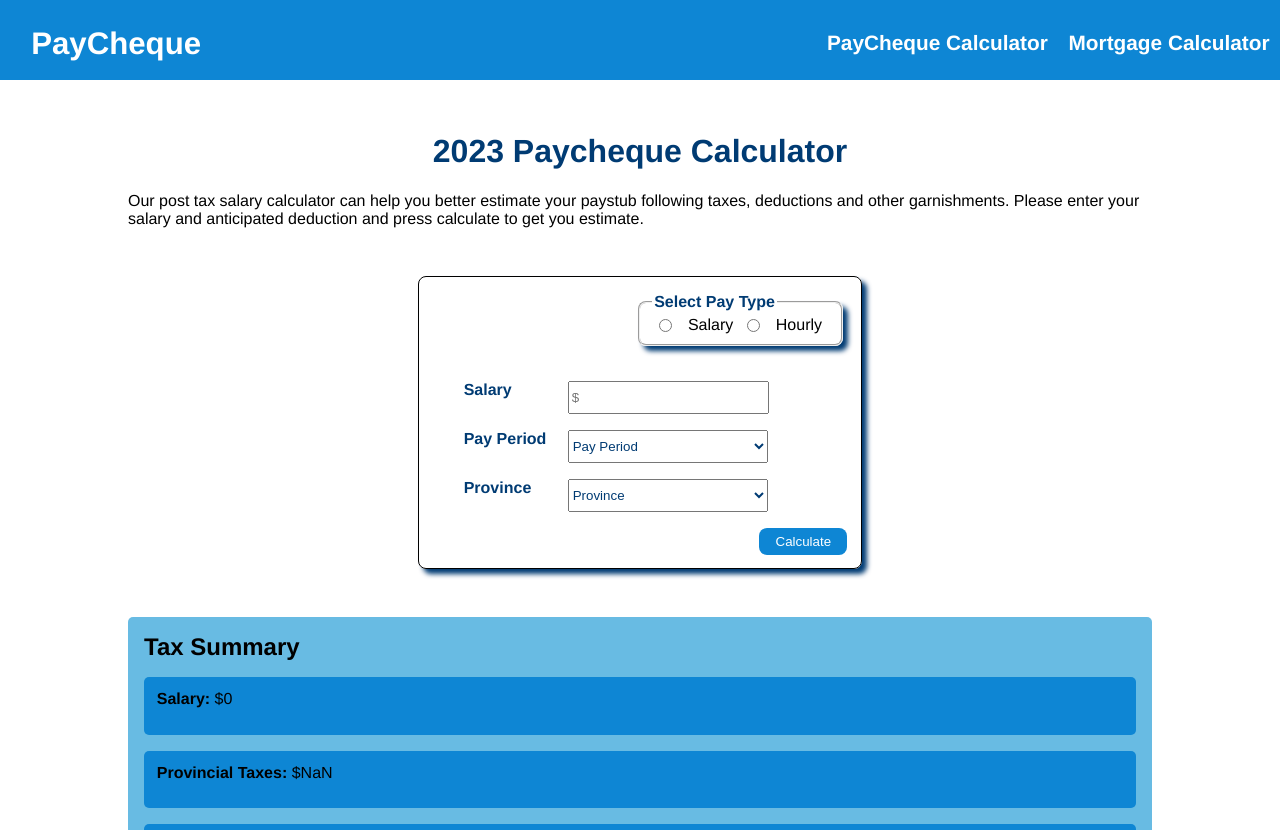
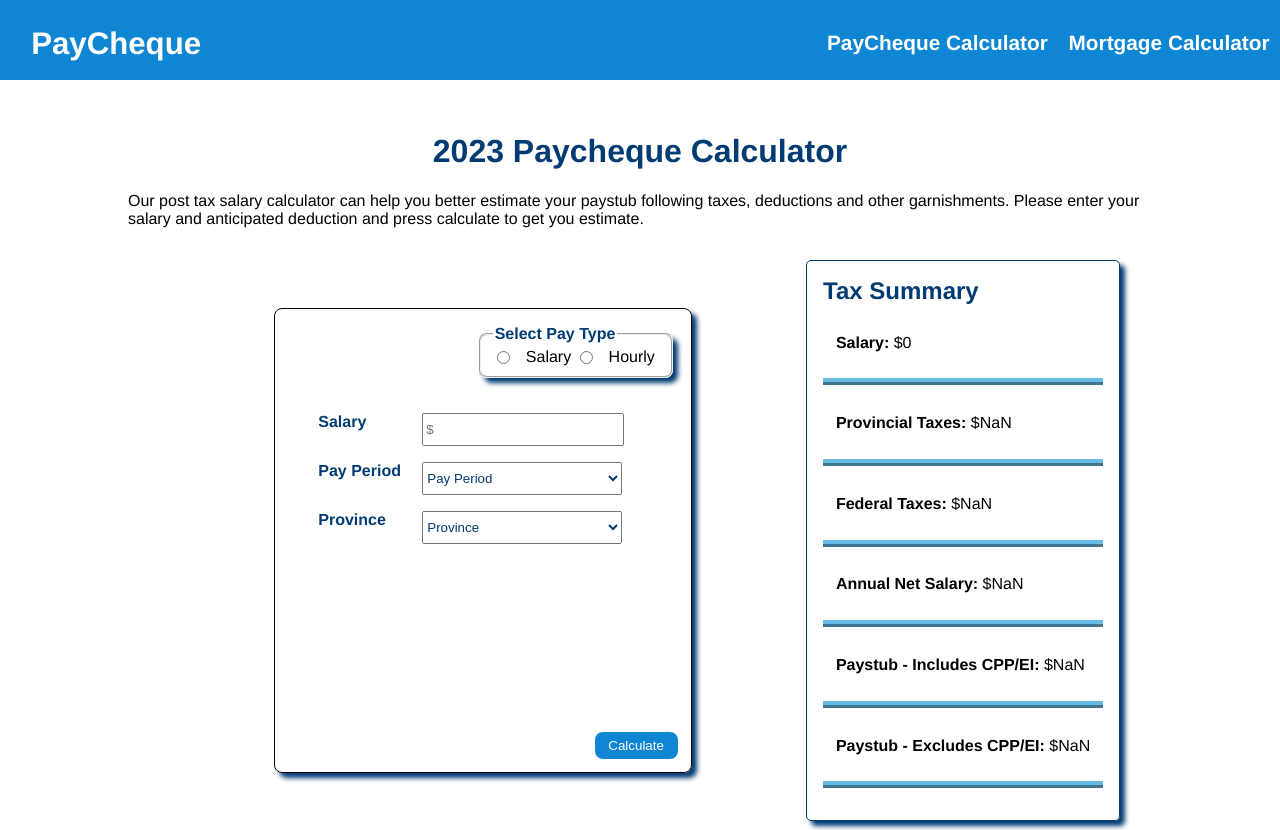
Before and after one commit to Jevaughn-W/Paycheque, a React (Create React App) app: page / in a window 1280 px wide. Shown: the top 830 px of the page. Built offline with nearby package versions, Linux system fonts and the light colour scheme.

Commit message:
Separate show calculation css and restyled

```diff
--- /dev/null
+++ b/src/calculation-panel.css
@@ -0,0 +1,25 @@
+section.result {
+  padding: 1em;
+  border: 1px solid #003B73;
+  border-radius: 5px;
+  box-shadow: 5px 5px 5px #003B73;
+  font-family: Helvetica;
+}
+
+section p {
+  height: 2em;
+  padding: 0.8em;
+  border-bottom: 2mm ridge #68BBE3;
+}
+
+.result-header {
+  display: flex;
+  flex-direction: row;
+  justify-content: space-between;
+}
+.result-header h2 {
+  margin: 0em;
+  color: #003B73;
+}
+
+/*# sourceMappingURL=calculation-panel.css.map */
--- /dev/null
+++ b/src/calculation-panel.scss
@@ -0,0 +1,33 @@
+$font-stack: Helvetica;
+$primary-color: #68BBE3;
+$secondary-color: #0E86D4;
+$tertiary-color: white;
+$navy-blue: #003B73;
+
+section.result {
+  padding: 1em;
+  border: 1px solid $navy-blue;
+  border-radius: 5px;
+  box-shadow: 5px 5px 5px $navy-blue;
+  font-family: $font-stack;
+}
+
+section {
+  p {
+    height: 2em;
+    padding: .8em;
+    border-bottom: 2mm ridge $primary-color;
+  }
+}
+
+.result-header {
+  display: flex;
+  flex-direction: row;
+  justify-content: space-between;
+
+  h2 {
+    margin: 0em;
+    color: $navy-blue;
+  }
+
+}
--- a/src/components/form/index.jsx
+++ b/src/components/form/index.jsx
@@ -3,6 +3,7 @@ import { calculateTax } from "../../helpers/paychequeCalculation";
 import ShowCalculation from  "./showCalculation";
 import { ApplicationDataContext } from "../../App"
 import '../../form.css';
+import '../../calculation-panel.css';
 
 
 // Options for the province drop down list
--- a/src/index.css
+++ b/src/index.css
@@ -73,34 +73,12 @@ nav li {
   padding: 0.5em;
 }
 
-.result {
-  background-color: #68BBE3;
-  padding: 1em;
-  border-radius: 5px;
-  margin-top: 2em;
-  margin-bottom: 2em;
-  font-family: Helvetica;
-}
-
-section p {
-  background-color: #0E86D4;
-  height: 2em;
-  border-radius: 5px;
-  padding: 0.8em;
-}
-
-.result-header {
+.panel {
   display: flex;
   flex-direction: row;
-  justify-content: space-between;
-}
-.result-header h2 {
-  margin: 0em;
-}
-.result-header .close-button {
-  width: 0.8em;
-  height: 0.8em;
-  filter: grayscale(70%);
+  justify-content: space-around;
+  padding: 1em;
+  margin: 1em;
 }
 
 /*# sourceMappingURL=index.css.map */
--- a/src/input.scss
+++ b/src/input.scss
@@ -86,36 +86,10 @@ nav {
 
 // results details
 
-.result {
-  background-color: $primary-color;
-  padding: 1em;
-  border-radius: 5px;
-  margin-top: 2em;
-  margin-bottom: 2em;
-  font-family: $font-stack;
-}
-
-section {
-  p {
-    background-color: $secondary-color ;
-    height: 2em;
-    border-radius: 5px;
-    padding: .8em;
-  }
-}
-
-.result-header {
+.panel{
   display: flex;
   flex-direction: row;
-  justify-content: space-between;
-
-  h2 {
-    margin: 0em;
-  }
-
-  .close-button {
-    width: 0.8em;
-    height: 0.8em;
-    filter: grayscale(70%);
-  }
+  justify-content: space-around;
+  padding: 1em;
+  margin: 1em;
 }
```
Also changed, not shown: src/panel-layout.css (deleted), src/panel-layout.scss (deleted), 2 other files (tests, documents, lock files or other folders).
